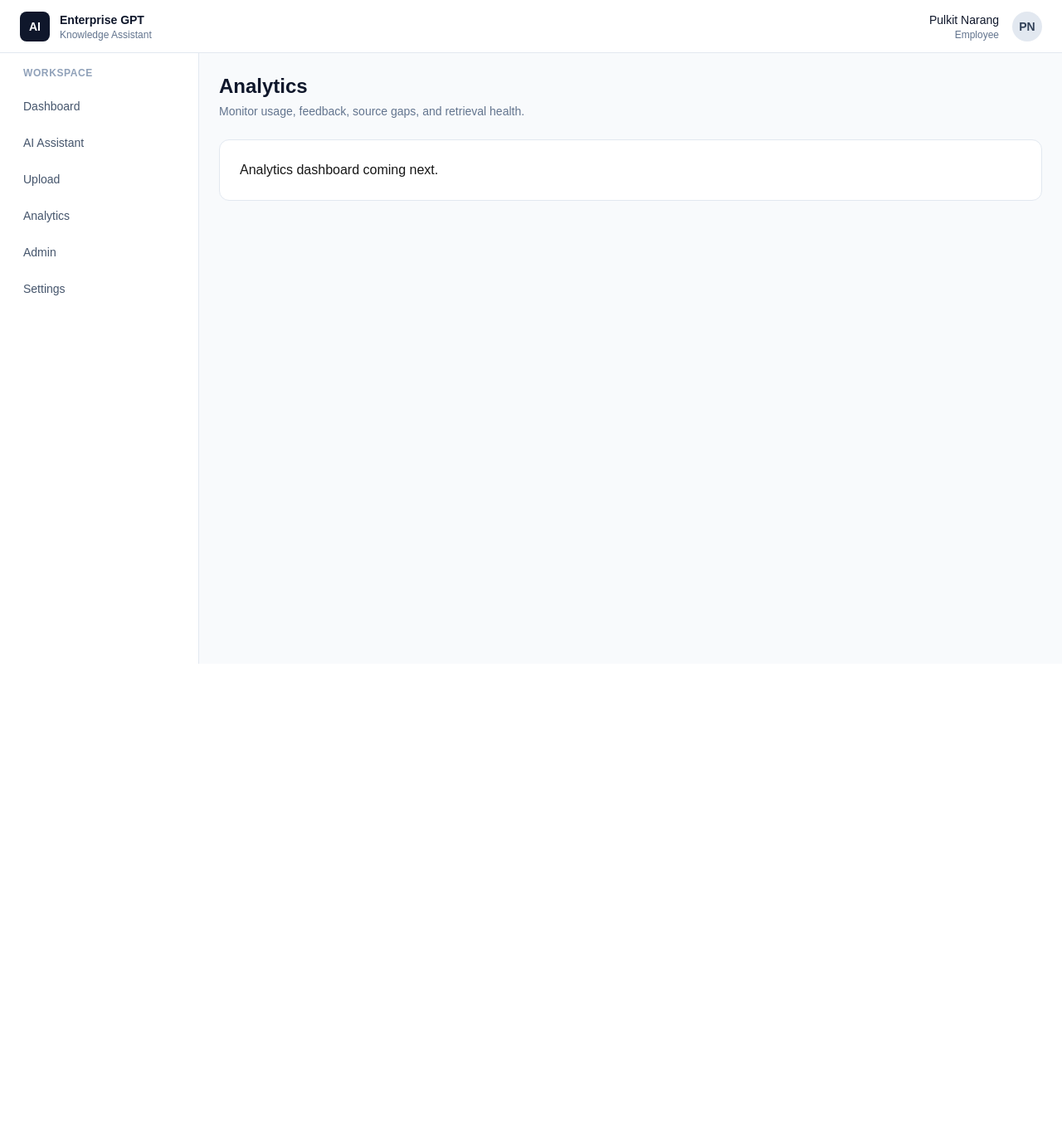
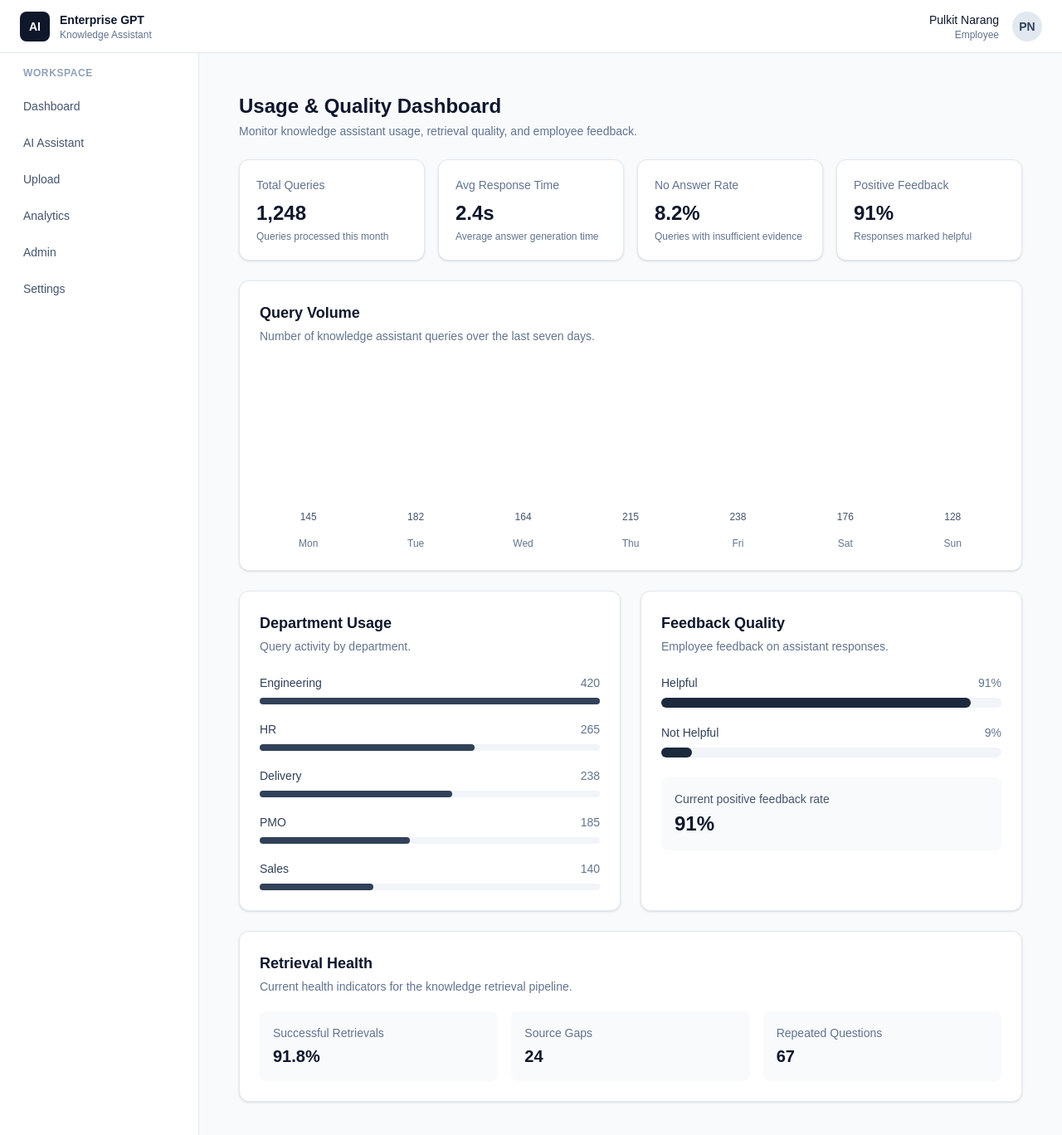
Before and after one commit to chandraAkiran/infosys-ai-knowledge-assistant, a Next.js app in the folder frontend/: page /analytics in a window 1280 px wide. Shown: the top 1368 px of the page at 83% size. Before the commit the page ends 800 px from the top, so only its background shows below. Built offline with nearby package versions, Linux system fonts and the light colour scheme.

Commit message:
Build analytics and quality dashboard

```diff
--- a/frontend/app/analytics/page.tsx
+++ b/frontend/app/analytics/page.tsx
@@ -1,16 +1,102 @@
-import Pageheader from "@/components/common/Pageheader";
+import AnalyticsCard from "@/components/analytics/AnalyticsCard";
+import QueryChart from "@/components/analytics/QueryChart";
+import UsageChart from "@/components/analytics/UsageChart";
+import FeedbackChart from "@/components/analytics/FeedbackChart";
 
 export default function AnalyticsPage() {
   return (
-    <div>
-      <Pageheader
-        title="Analytics"
-        description="Monitor usage, feedback, source gaps, and retrieval health."
-      />
+    <main className="min-h-screen bg-slate-50 p-6">
+      <div className="mx-auto max-w-7xl">
+        {/* Header */}
+        <div>
+          <h1 className="text-2xl font-semibold text-slate-900">
+            Usage & Quality Dashboard
+          </h1>
 
-      <div className="rounded-xl border border-slate-200 bg-white p-6">
-        Analytics dashboard coming next.
+          <p className="mt-1 text-sm text-slate-500">
+            Monitor knowledge assistant usage, retrieval quality, and
+            employee feedback.
+          </p>
+        </div>
+
+        {/* Summary Cards */}
+        <div className="mt-6 grid gap-4 sm:grid-cols-2 lg:grid-cols-4">
+          <AnalyticsCard
+            title="Total Queries"
+            value="1,248"
+            description="Queries processed this month"
+          />
+
+          <AnalyticsCard
+            title="Avg Response Time"
+            value="2.4s"
+            description="Average answer generation time"
+          />
+
+          <AnalyticsCard
+            title="No Answer Rate"
+            value="8.2%"
+            description="Queries with insufficient evidence"
+          />
+
+          <AnalyticsCard
+            title="Positive Feedback"
+            value="91%"
+            description="Responses marked helpful"
+          />
+        </div>
+
+        {/* Query Volume */}
+        <div className="mt-6">
+          <QueryChart />
+        </div>
+
+        {/* Department + Feedback */}
+        <div className="mt-6 grid gap-6 lg:grid-cols-2">
+          <UsageChart />
+          <FeedbackChart />
+        </div>
+
+        {/* Retrieval Health */}
+        <div className="mt-6 rounded-xl border border-slate-200 bg-white p-6 shadow-sm">
+          <h2 className="text-lg font-semibold text-slate-900">
+            Retrieval Health
+          </h2>
+
+          <p className="mt-1 text-sm text-slate-500">
+            Current health indicators for the knowledge retrieval pipeline.
+          </p>
+
+          <div className="mt-5 grid gap-4 sm:grid-cols-3">
+            <div className="rounded-lg bg-slate-50 p-4">
+              <p className="text-sm text-slate-500">
+                Successful Retrievals
+              </p>
+              <p className="mt-1 text-xl font-semibold text-slate-900">
+                91.8%
+              </p>
+            </div>
+
+            <div className="rounded-lg bg-slate-50 p-4">
+              <p className="text-sm text-slate-500">
+                Source Gaps
+              </p>
+              <p className="mt-1 text-xl font-semibold text-slate-900">
+                24
+              </p>
+            </div>
+
+            <div className="rounded-lg bg-slate-50 p-4">
+              <p className="text-sm text-slate-500">
+                Repeated Questions
+              </p>
+              <p className="mt-1 text-xl font-semibold text-slate-900">
+                67
+              </p>
+            </div>
+          </div>
+        </div>
       </div>
-    </div>
+    </main>
   );
 }
--- /dev/null
+++ b/frontend/components/analytics/AnalyticsCard.tsx
@@ -0,0 +1,23 @@
+interface AnalyticsCardProps {
+  title: string;
+  value: string;
+  description: string;
+}
+
+export default function AnalyticsCard({
+  title,
+  value,
+  description,
+}: AnalyticsCardProps) {
+  return (
+    <div className="rounded-xl border border-slate-200 bg-white p-5 shadow-sm">
+      <p className="text-sm font-medium text-slate-500">{title}</p>
+
+      <p className="mt-2 text-2xl font-semibold text-slate-900">
+        {value}
+      </p>
+
+      <p className="mt-1 text-xs text-slate-500">{description}</p>
+    </div>
+  );
+}
--- /dev/null
+++ b/frontend/components/analytics/FeedbackChart.tsx
@@ -0,0 +1,51 @@
+const feedbackData = [
+  { label: "Helpful", value: 91 },
+  { label: "Not Helpful", value: 9 },
+];
+
+export default function FeedbackChart() {
+  return (
+    <div className="rounded-xl border border-slate-200 bg-white p-6 shadow-sm">
+      <h2 className="text-lg font-semibold text-slate-900">
+        Feedback Quality
+      </h2>
+
+      <p className="mt-1 text-sm text-slate-500">
+        Employee feedback on assistant responses.
+      </p>
+
+      <div className="mt-6 space-y-5">
+        {feedbackData.map((item) => (
+          <div key={item.label}>
+            <div className="mb-2 flex justify-between text-sm">
+              <span className="font-medium text-slate-700">
+                {item.label}
+              </span>
+
+              <span className="text-slate-500">
+                {item.value}%
+              </span>
+            </div>
+
+            <div className="h-3 rounded-full bg-slate-100">
+              <div
+                className="h-3 rounded-full bg-slate-800"
+                style={{ width: `${item.value}%` }}
+              />
+            </div>
+          </div>
+        ))}
+      </div>
+
+      <div className="mt-6 rounded-lg bg-slate-50 p-4">
+        <p className="text-sm text-slate-600">
+          Current positive feedback rate
+        </p>
+
+        <p className="mt-1 text-2xl font-semibold text-slate-900">
+          91%
+        </p>
+      </div>
+    </div>
+  );
+}
--- /dev/null
+++ b/frontend/components/analytics/QueryChart.tsx
@@ -0,0 +1,49 @@
+const queryData = [
+  { day: "Mon", queries: 145 },
+  { day: "Tue", queries: 182 },
+  { day: "Wed", queries: 164 },
+  { day: "Thu", queries: 215 },
+  { day: "Fri", queries: 238 },
+  { day: "Sat", queries: 176 },
+  { day: "Sun", queries: 128 },
+];
+
+export default function QueryChart() {
+  const maxQueries = Math.max(...queryData.map((item) => item.queries));
+
+  return (
+    <div className="rounded-xl border border-slate-200 bg-white p-6 shadow-sm">
+      <div>
+        <h2 className="text-lg font-semibold text-slate-900">
+          Query Volume
+        </h2>
+
+        <p className="mt-1 text-sm text-slate-500">
+          Number of knowledge assistant queries over the last seven days.
+        </p>
+      </div>
+
+      <div className="mt-6 flex h-56 items-end gap-3">
+        {queryData.map((item) => (
+          <div
+            key={item.day}
+            className="flex flex-1 flex-col items-center gap-2"
+          >
+            <span className="text-xs font-medium text-slate-600">
+              {item.queries}
+            </span>
+
+            <div
+              className="w-full rounded-t-md bg-slate-800"
+              style={{
+                height: `${(item.queries / maxQueries) * 100}%`,
+              }}
+            />
+
+            <span className="text-xs text-slate-500">{item.day}</span>
+          </div>
+        ))}
+      </div>
+    </div>
+  );
+}
--- /dev/null
+++ b/frontend/components/analytics/UsageChart.tsx
@@ -0,0 +1,50 @@
+const departmentData = [
+  { department: "Engineering", queries: 420 },
+  { department: "HR", queries: 265 },
+  { department: "Delivery", queries: 238 },
+  { department: "PMO", queries: 185 },
+  { department: "Sales", queries: 140 },
+];
+
+export default function UsageChart() {
+  const maxQueries = Math.max(
+    ...departmentData.map((item) => item.queries)
+  );
+
+  return (
+    <div className="rounded-xl border border-slate-200 bg-white p-6 shadow-sm">
+      <h2 className="text-lg font-semibold text-slate-900">
+        Department Usage
+      </h2>
+
+      <p className="mt-1 text-sm text-slate-500">
+        Query activity by department.
+      </p>
+
+      <div className="mt-6 space-y-5">
+        {departmentData.map((item) => (
+          <div key={item.department}>
+            <div className="mb-2 flex justify-between text-sm">
+              <span className="font-medium text-slate-700">
+                {item.department}
+              </span>
+
+              <span className="text-slate-500">
+                {item.queries}
+              </span>
+            </div>
+
+            <div className="h-2 rounded-full bg-slate-100">
+              <div
+                className="h-2 rounded-full bg-slate-700"
+                style={{
+                  width: `${(item.queries / maxQueries) * 100}%`,
+                }}
+              />
+            </div>
+          </div>
+        ))}
+      </div>
+    </div>
+  );
+}
--- a/frontend/components/analytics/page.tsx
+++ /dev/null
@@ -1,16 +0,0 @@
-import Pageheader from "@/components/common/Pageheader";
-
-export default function AnalyticsPage() {
-  return (
-    <div>
-      <Pageheader
-        title="Analytics"
-        description="Monitor usage, feedback, source gaps, and retrieval health."
-      />
-
-      <div className="rounded-xl border border-slate-200 bg-white p-6">
-        Analytics dashboard coming next.
-      </div>
-    </div>
-  );
-}
```
